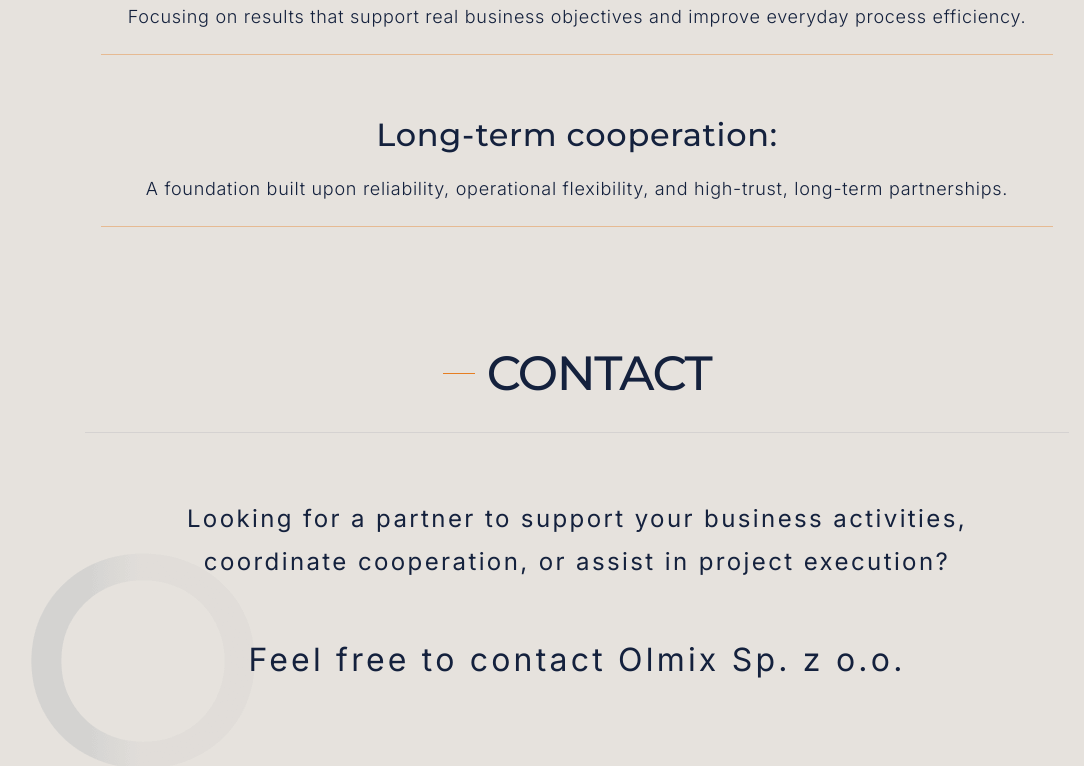
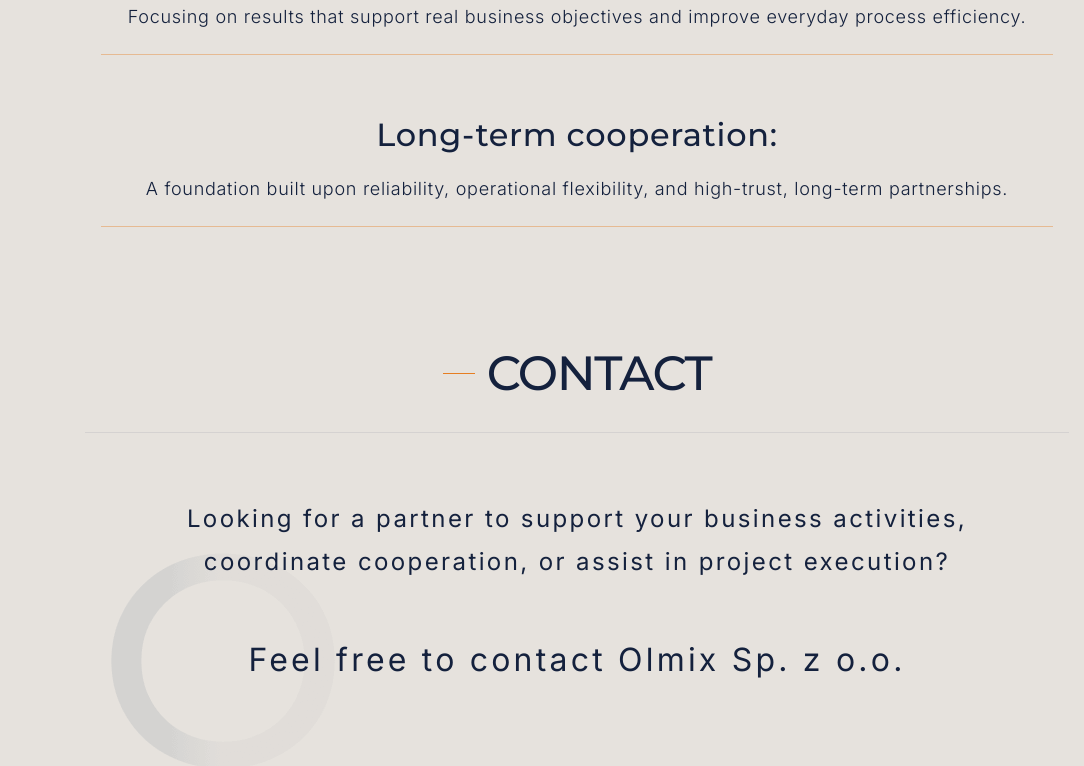
Before and after one commit to Maria2247/olmix, a website built with Vite: page en/index.html in a window 1280 px wide. Shown: the part 3150-3916 px from the top of the page, without its empty margins (63-1147 px from the left). Built offline with nearby package versions, Linux system fonts and the light colour scheme.

Commit message:
fixed contact bg

```diff
--- a/en/index.html
+++ b/en/index.html
@@ -21,7 +21,7 @@
       rel="stylesheet"
     />
 
-    <title>Olmix sp. z o.o. - - Business Support & Advisor</title>
+    <title>Olmix sp. z o.o.</title>
     <script type="module" src="../src/main.js"></script>
   </head>
 
--- a/src/css/style.css
+++ b/src/css/style.css
@@ -1040,3 +1040,9 @@ footer .container {
     font-size: 1.125rem;
   }
 }
+
+@media only screen and (min-width: 1200px) {
+  .contacts-bg {
+    left: 10rem;
+  }
+}
```
Also changed, not shown: index.html (+1 -1 lines).
